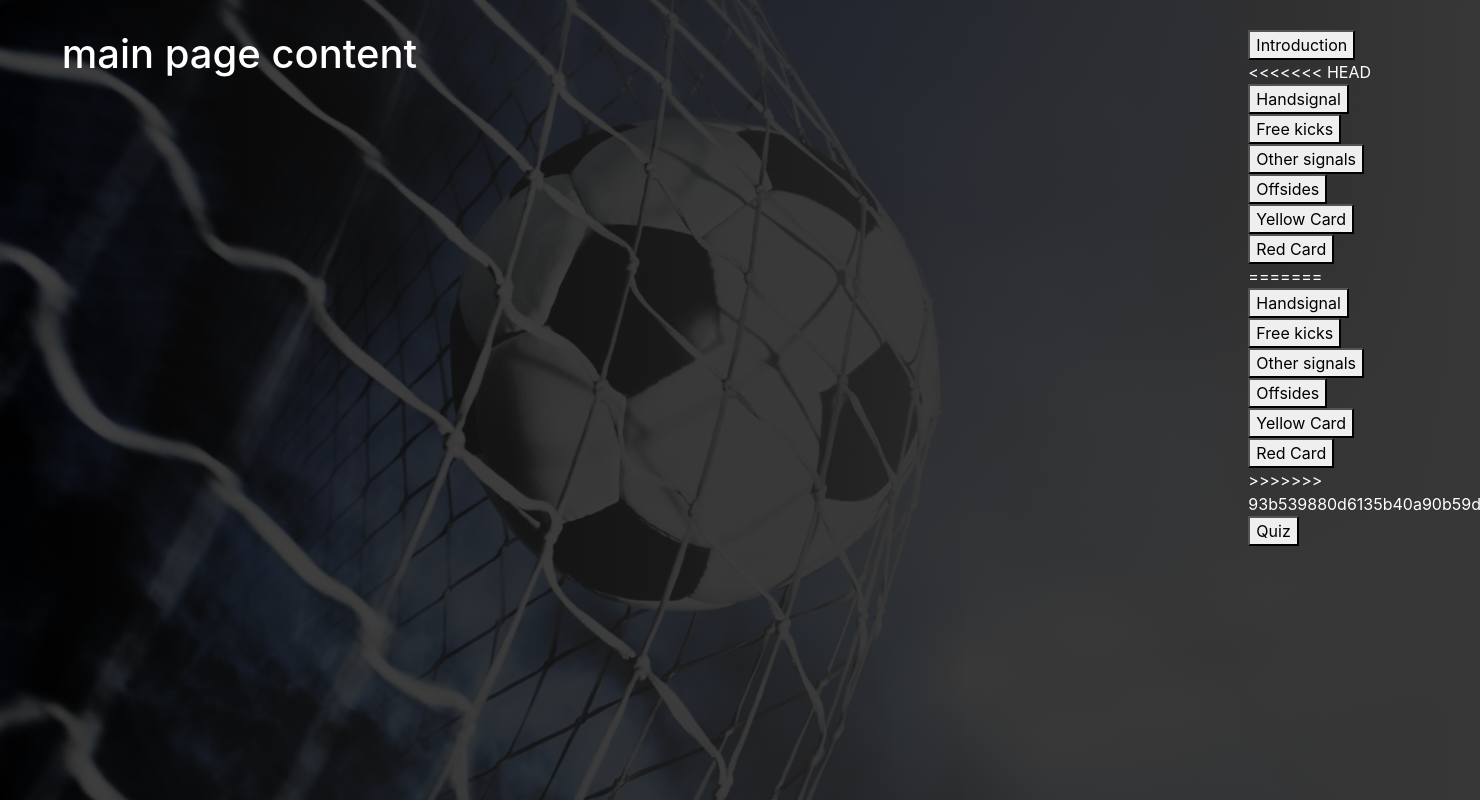
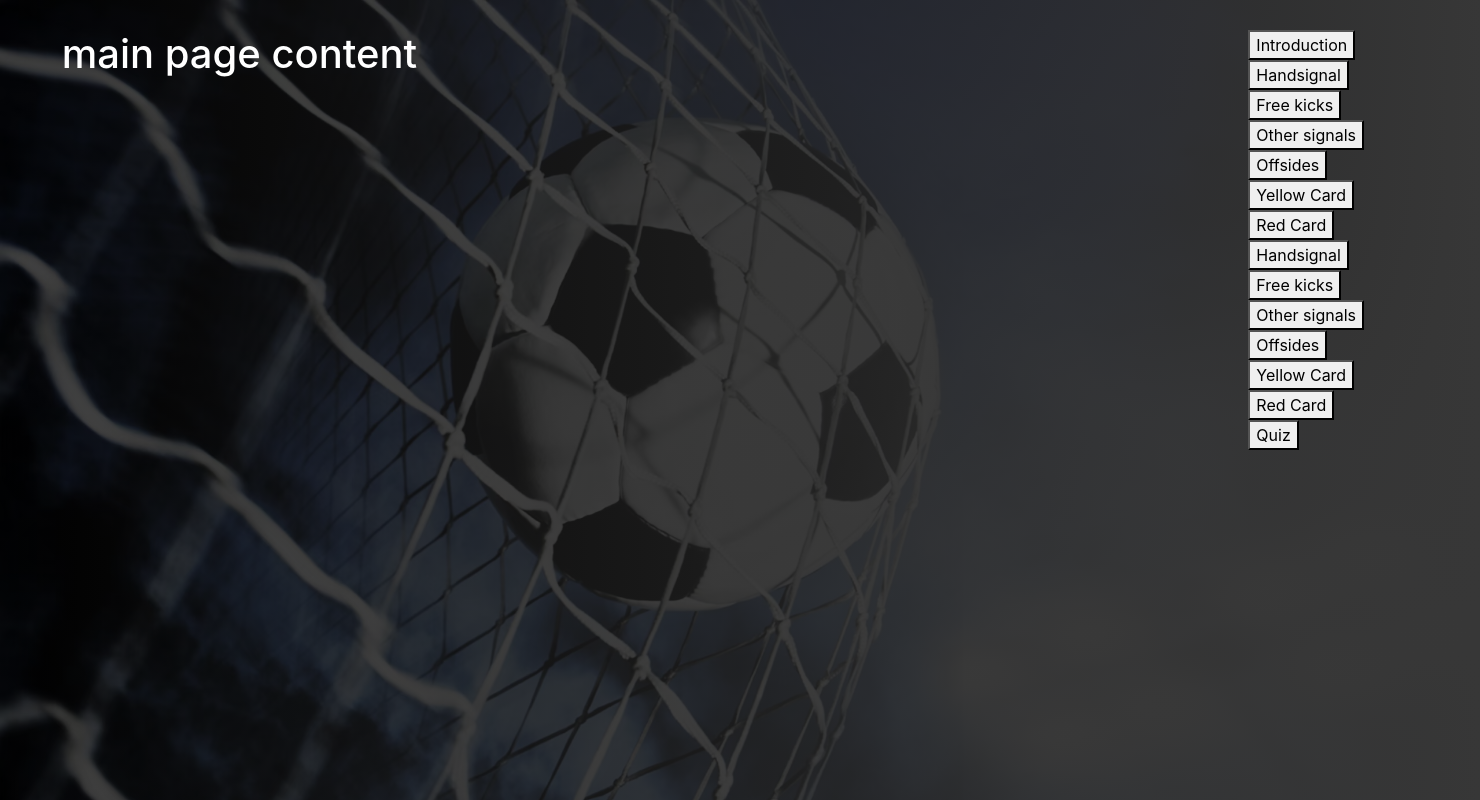
Before and after one commit to zackhuiiiii/Soccer-Referee-Tutorial, a Python web app: template templates/learn.html in a window 1480 px wide; the page is wider, and only the part inside the window is pictured. Run offline with Jinja, Linux system fonts and the light colour scheme; the template is opened without the code that fills it, so the values that code supplies are empty; some libraries are stand-ins or nearby versions.

Commit message:
finish tutorial

```diff
--- a/templates/learnLayout.html
+++ b/templates/learnLayout.html
@@ -27,21 +27,18 @@
             </div>
             <div class="col-md-2 col-sm-3">
                 <button class="bar" onclick="window.location='/'"> Introduction </button>
-<<<<<<< HEAD
                 <button class="bar"> Handsignal </button>
                 <button class="bar"> Free kicks </button>
                 <button class="bar"> Other signals </button>
                 <button class="bar" onclick="window.location='/learn/offsides'"> Offsides </button>
                 <button class="bar" onclick="window.location='/learn/yellowCard'"> Yellow Card </button>
                 <button class="bar"onclick="window.location='/learn/redCard'"> Red Card </button>
-=======
                 <button class="bar" onclick="window.location='/learn/handSignal'"> Handsignal </button>
                 <button class="bar" onclick="window.location='/learn/freeKick'"> Free kicks </button>
                 <button class="bar" onclick="window.location='/learn/otherSignal'"> Other signals </button>
                 <button class="bar"> Offsides </button>
                 <button class="bar"> Yellow Card </button>
                 <button class="bar"> Red Card </button>
->>>>>>> 93b539880d6135b40a90b59db2d4e50f6223e9b7
                 <button class="bar" onclick="window.location='/finishtutorial'"> Quiz </button>
             </div>
         </div>
```
